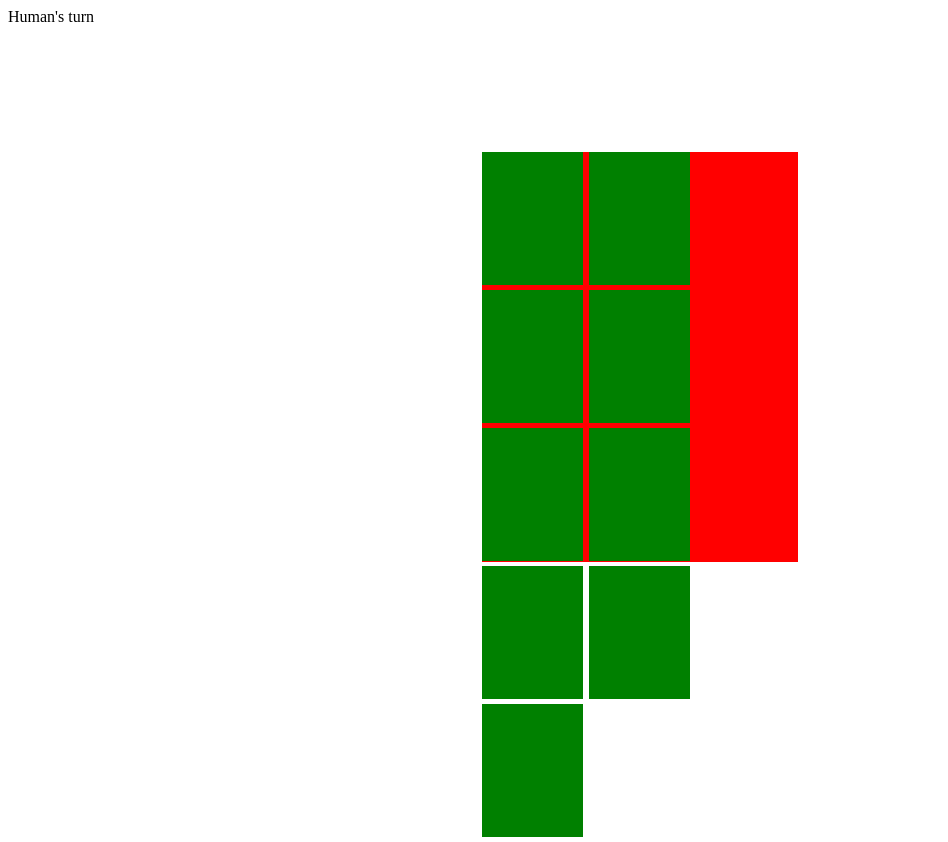
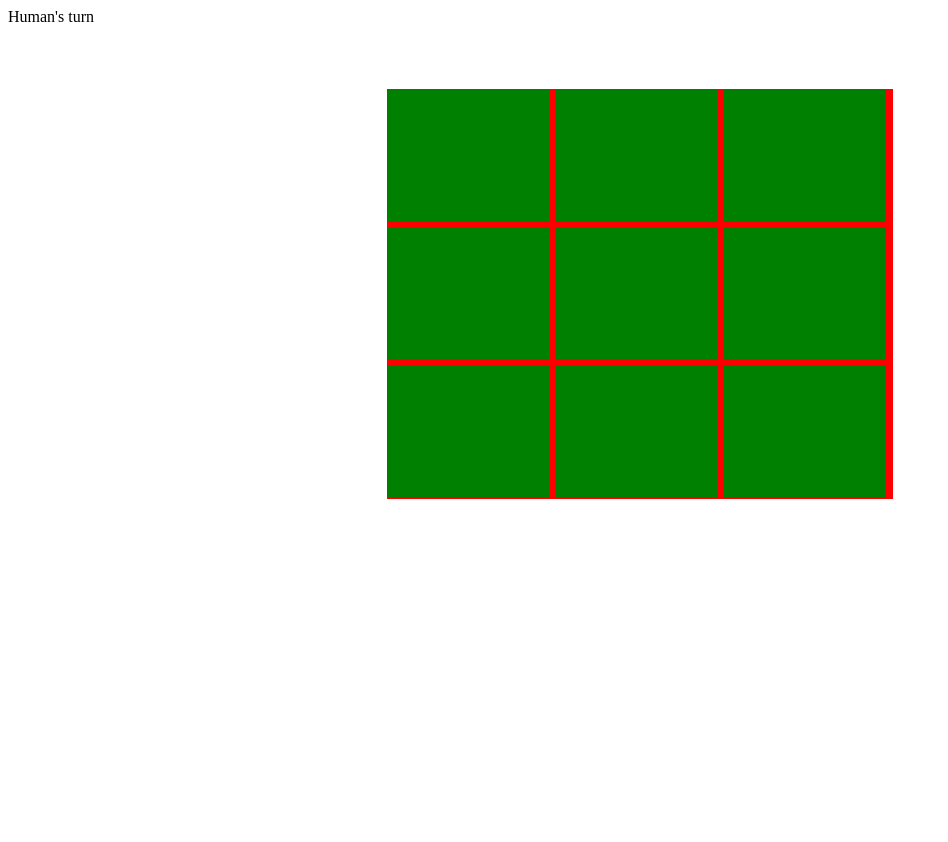
Before and after one commit to arizona2014/FCC-Tic-Tac-Toe, a plain HTML site: page index.html in a window 1280 px wide. Shown: the whole page, without its empty margins (0-948 px from the left). After the commit the page ends 800 px from the top, so only its background shows below. Drawn offline with nearby package versions, Linux system fonts and the light colour scheme.

Commit message:
changing some styles

```diff
--- a/style.css
+++ b/style.css
@@ -1,7 +1,7 @@
 #board {
-	width:25%;
+	width:40%;
 	height:410px;
-	margin:10% auto;
+	margin:5% auto;
 	background:red;
 }
 
```
